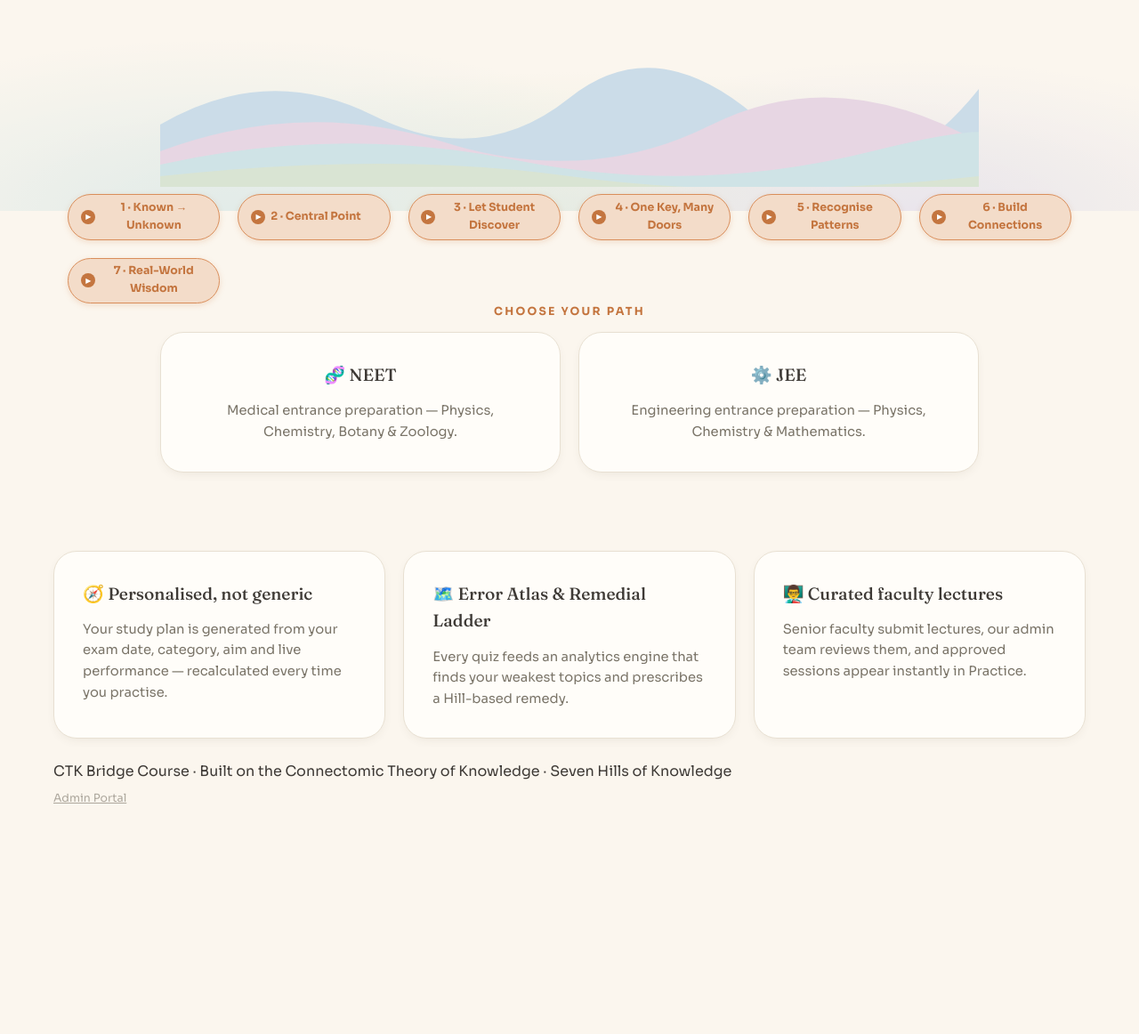
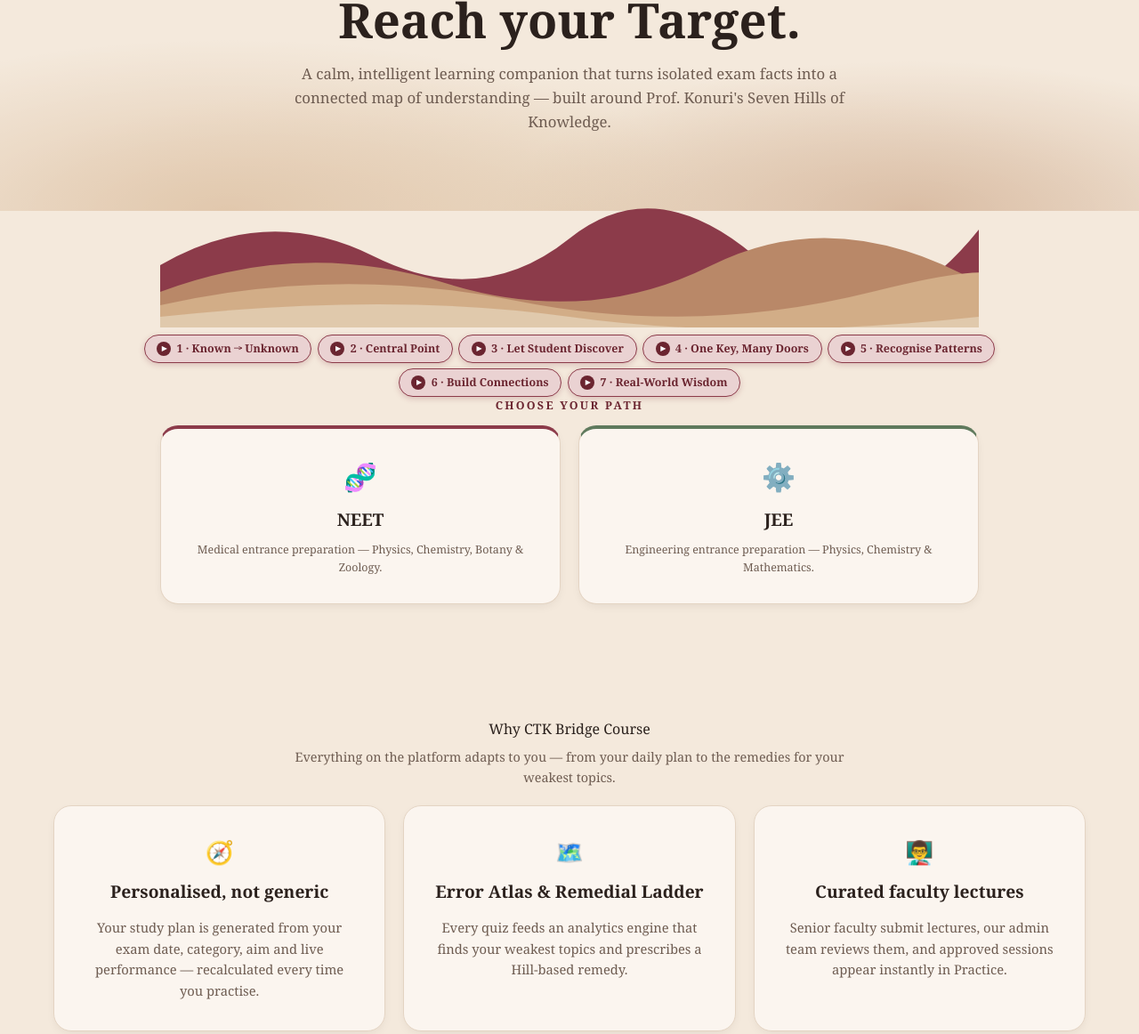
Before and after one commit to SathvikSunnyV/neet-ctk-ignition, a plain HTML site: page frontend/index.html in a window 1280 px wide. Shown: the part 563-1725 px from the top of the page at 89% size. Before the commit the page ends 1535 px from the top, so only its background shows below. Drawn offline with nearby package versions, Linux system fonts and the light colour scheme.

Commit message:
Frontend Changes applied

```diff
--- a/frontend/index.html
+++ b/frontend/index.html
@@ -5,20 +5,19 @@
 <meta name="viewport" content="width=device-width, initial-scale=1.0, viewport-fit=cover">
 <title>CTK Bridge Course · Connectomic Learning</title>
 <meta name="description" content="A comprehensive NEET & JEE preparation platform built on the Seven Hills of Knowledge.">
-<link rel="preconnect" href="https://fonts.googleapis.com">
-<link href="https://fonts.googleapis.com/css2?family=Fraunces:opsz,wght@9..144,500;600;700&family=Sora:wght@400;500;600;700;800&display=swap" rel="stylesheet">
 <script src="https://cdn.jsdelivr.net/npm/chart.js@4.4.0/dist/chart.umd.min.js"></script>
 <link rel="stylesheet" href="styles.css">
 </head>
 <body>
-<div id="impersonationBanner" style="display:none; position:sticky; top:0; z-index:1000; background:#7a3b12; color:#fff; padding:0.6rem 1rem; text-align:center; font-size:0.9rem;">
-  👁 Viewing as <strong id="impersonationTarget"></strong> — <button id="exitImpersonationBtn" style="background:#fff; color:#7a3b12; border:none; border-radius:6px; padding:0.2rem 0.7rem; font-weight:600; cursor:pointer; margin-left:0.5rem;">Exit &amp; return to Admin</button>
+<div id="impersonationBanner" style="display:none; position:sticky; top:0; z-index:1000; background:#B08A4E; color:#fff; padding:0.6rem 1rem; text-align:center; font-size:0.9rem;">
+  👁 Viewing as <strong id="impersonationTarget"></strong> — <button id="exitImpersonationBtn" style="background:#fff; color:#B08A4E; border:none; border-radius:6px; padding:0.2rem 0.7rem; font-weight:600; cursor:pointer; margin-left:0.5rem;">Exit &amp; return to Admin</button>
 </div>
 <div class="container">
 
   <!-- ===================== NAV ===================== -->
   <div class="navbar">
     <div class="logo">
+      <img src="logo.png" alt="CTK Bridge Course" class="nav-logo-img">
       <h1>🏔️ CTK Bridge Course</h1>
     </div>
     <div class="logo tagline" style="width:100%; order:3;">Connectomic Theory of Knowledge · The Seven Hills of Knowledge</div>
@@ -44,6 +43,7 @@
   <!-- ===================== WELCOME ===================== -->
   <div id="welcomePage" class="page">
     <div class="hero">
+      <img src="logo.png" alt="CTK Bridge Course" class="hero-logo-img">
       <div class="eyebrow">Connectomic Theory of Knowledge</div>
       <h1>Climb the Seven Hills.<br>Connect the concepts.<br>Reach your Target.</h1>
       <p class="lead">A calm, intelligent learning companion that turns isolated exam facts into a connected map of understanding — built around Prof. Konuri's Seven Hills of Knowledge.</p>
@@ -57,26 +57,28 @@
         </svg>
       </div>
       <div class="grid-7 mt-1">
-        <div class="badge badge-hill" onclick="playHillVideo('https://pub-8521d28a1e0d44bb9c7da4e801284a66.r2.dev/The_First_Hill.mp4','1 · Known → Unknown')"><span class="badge-hill-play">▶</span>1 · Known → Unknown</div>
-        <div class="badge badge-hill" onclick="playHillVideo('https://pub-8521d28a1e0d44bb9c7da4e801284a66.r2.dev/The_Second_Hill.mp4','2 · Central Point')"><span class="badge-hill-play">▶</span>2 · Central Point</div>
-        <div class="badge badge-hill" onclick="playHillVideo('https://pub-8521d28a1e0d44bb9c7da4e801284a66.r2.dev/The_Third_Hill__Discovery.mp4','3 · Let Student Discover')"><span class="badge-hill-play">▶</span>3 · Let Student Discover</div>
-        <div class="badge badge-hill" onclick="playHillVideo('https://pub-8521d28a1e0d44bb9c7da4e801284a66.r2.dev/One_Key,_Many_Doors.mp4','4 · One Key, Many Doors')"><span class="badge-hill-play">▶</span>4 · One Key, Many Doors</div>
-        <div class="badge badge-hill" onclick="playHillVideo('https://pub-8521d28a1e0d44bb9c7da4e801284a66.r2.dev/The_Fifth_and_Sixth_Hills.mp4','5 · Recognise Patterns')"><span class="badge-hill-play">▶</span>5 · Recognise Patterns</div>
-        <div class="badge badge-hill" onclick="playHillVideo('https://pub-8521d28a1e0d44bb9c7da4e801284a66.r2.dev/The_Fifth_and_Sixth_Hills.mp4','6 · Build Connections')"><span class="badge-hill-play">▶</span>6 · Build Connections</div>
-        <div class="badge badge-hill" onclick="playHillVideo('https://pub-8521d28a1e0d44bb9c7da4e801284a66.r2.dev/The_Seventh_Hill.mp4','7 · Real-World Wisdom')"><span class="badge-hill-play">▶</span>7 · Real-World Wisdom</div>
+        <div class="badge badge-hill" onclick="playHillVideo('https://pub-f4f030961eab45ada12b3d35525b2379.r2.dev/The First Hill.mp4','1 · Known → Unknown')"><span class="badge-hill-play">▶</span>1 · Known → Unknown</div>
+        <div class="badge badge-hill" onclick="playHillVideo('https://pub-f4f030961eab45ada12b3d35525b2379.r2.dev/The Second Hill.mp4','2 · Central Point')"><span class="badge-hill-play">▶</span>2 · Central Point</div>
+        <div class="badge badge-hill" onclick="playHillVideo('https://pub-f4f030961eab45ada12b3d35525b2379.r2.dev/The Third Hill.mp4','3 · Let Student Discover')"><span class="badge-hill-play">▶</span>3 · Let Student Discover</div>
+        <div class="badge badge-hill" onclick="playHillVideo('https://pub-f4f030961eab45ada12b3d35525b2379.r2.dev/The Fourth Hill.mp4','4 · One Key, Many Doors')"><span class="badge-hill-play">▶</span>4 · One Key, Many Doors</div>
+        <div class="badge badge-hill" onclick="playHillVideo('https://pub-f4f030961eab45ada12b3d35525b2379.r2.dev/The Fifth Hill.mp4','5 · Recognise Patterns')"><span class="badge-hill-play">▶</span>5 · Recognise Patterns</div>
+        <div class="badge badge-hill" onclick="playHillVideo('https://pub-f4f030961eab45ada12b3d35525b2379.r2.dev/The Sixth Hill.mp4','6 · Build Connections')"><span class="badge-hill-play">▶</span>6 · Build Connections</div>
+        <div class="badge badge-hill" onclick="playHillVideo('https://pub-f4f030961eab45ada12b3d35525b2379.r2.dev/The Seventh Hill.mp4','7 · Real-World Wisdom')"><span class="badge-hill-play">▶</span>7 · Real-World Wisdom</div>
       </div>
 
-      <button class="btn btn-primary" id="startNowBtn" style="display:none;">Start Your Journey →</button>
+      <button class="btn btn-primary mt-2" id="startNowBtn" style="display:none;">Start Your Journey →</button>
 
       <div class="eyebrow" style="margin-bottom:0.75rem;">Choose Your Path</div>
-      <div class="grid-3" style="text-align:left; max-width:920px; margin:0 auto 1rem;">
-        <div class="card" style="text-align:center; cursor:pointer;" onclick="showPage('login')">
-          <h3>🧬 NEET</h3>
-          <p style="color:var(--ink-soft); font-size:0.92rem;">Medical entrance preparation — Physics, Chemistry, Botany &amp; Zoology.</p>
+      <div class="grid-3" style="max-width:920px; margin:0 auto 1rem;">
+        <div class="card level-card level-card-neet" onclick="showPage('login')">
+          <span class="level-card-icon">🧬</span>
+          <h3>NEET</h3>
+          <p class="helper-text">Medical entrance preparation — Physics, Chemistry, Botany &amp; Zoology.</p>
         </div>
-        <div class="card" style="text-align:center; cursor:pointer;" onclick="showPage('login')">
-          <h3>⚙️ JEE</h3>
-          <p style="color:var(--ink-soft); font-size:0.92rem;">Engineering entrance preparation — Physics, Chemistry &amp; Mathematics.</p>
+        <div class="card level-card level-card-jee" onclick="showPage('login')">
+          <span class="level-card-icon">⚙️</span>
+          <h3>JEE</h3>
+          <p class="helper-text">Engineering entrance preparation — Physics, Chemistry &amp; Mathematics.</p>
         </div>
         <!-- <div class="card" style="text-align:center; cursor:pointer;" onclick="showPage('login')">
           <h3>🩺 MEDICAL</h3>
@@ -94,17 +96,24 @@
       </div>
     </div>
 
+    <div class="section-lead">
+      <div class="eyebrow">Why CTK Bridge Course</div>
+      <p class="helper-text">Everything on the platform adapts to you — from your daily plan to the remedies for your weakest topics.</p>
+    </div>
     <div class="grid-3">
-      <div class="card">
-        <h3>🧭 Personalised, not generic</h3>
+      <div class="card section-icon-card">
+        <span class="section-icon">🧭</span>
+        <h3>Personalised, not generic</h3>
         <p style="color:var(--ink-soft); font-size:0.92rem;">Your study plan is generated from your exam date, category, aim and live performance — recalculated every time you practise.</p>
       </div>
-      <div class="card">
-        <h3>🗺️ Error Atlas &amp; Remedial Ladder</h3>
+      <div class="card section-icon-card">
+        <span class="section-icon">🗺️</span>
+        <h3>Error Atlas &amp; Remedial Ladder</h3>
         <p style="color:var(--ink-soft); font-size:0.92rem;">Every quiz feeds an analytics engine that finds your weakest topics and prescribes a Hill-based remedy.</p>
       </div>
-      <div class="card">
-        <h3>👨‍🏫 Curated faculty lectures</h3>
+      <div class="card section-icon-card">
+        <span class="section-icon">👨‍🏫</span>
+        <h3>Curated faculty lectures</h3>
         <p style="color:var(--ink-soft); font-size:0.92rem;">Senior faculty submit lectures, our admin team reviews them, and approved sessions appear instantly in Practice.</p>
       </div>
     </div>
--- a/frontend/styles.css
+++ b/frontend/styles.css
@@ -1,43 +1,53 @@
 /* =====================================================================
-   NEET CTK IGNITION — "Seven Hills" visual system
-   Palette: warm cream base, soft mist-blue / sage / lavender hill bands,
-   terracotta-clay accent for CTAs (the "summit marker").
-   Display face: Fraunces (warm, academic serif)
-   Body face: Sora (calm, rounded geometric sans)
+   CTK BRIDGE COURSE — "Seven Hills" visual system
+   Palette: warm ivory paper + deep burgundy/plum accent, an
+   anatomical-atlas feel (old textbook paper + engraved-plate ink),
+   ported from the Connectomic Medical Academy design system.
+   Display + body face: warm serif (Iowan Old Style / Georgia / Palatino)
    ===================================================================== */
 
 :root{
-  --cream:        #FBF6EE;
-  --cream-deep:   #F3ECDF;
-  --paper:        #FFFDF9;
-  --ink:          #3E3A36;
-  --ink-soft:     #7A7468;
+  --cream:        #F4E9DC;
+  --cream-deep:   #EDE0CE;
+  --paper:        #FBF5EF;
+  --ink:          #2B211D;
+  --ink-soft:     #6E5C51;
 
-  --hill-1: #E7D9C9; /* foothill - warm sand */
-  --hill-2: #D9E4D3; /* sage */
-  --hill-3: #CFE3E6; /* mist blue */
-  --hill-4: #DCD8EC; /* lavender */
-  --hill-5: #E7D6E3; /* dusty rose */
-  --hill-6: #D6E6DD; /* deep sage */
-  --hill-7: #CBDCE8; /* far peak blue */
+  --hill-1: #EADBC8; /* foothill - warm sand */
+  --hill-2: #E0C9AC; /* ochre sand */
+  --hill-3: #D2AD87; /* warm ochre */
+  --hill-4: #C59A78; /* deep ochre */
+  --hill-5: #B98868; /* brass ochre */
+  --hill-6: #A2615A; /* rose-brown */
+  --hill-7: #8C3B4A; /* burgundy peak */
 
-  --accent: #D98E5B;       /* clay terracotta */
-  --accent-deep: #C4753F;
-  --accent-soft: #F3DCC9;
+  --accent: #8C3B4A;        /* muted burgundy -- anatomical plate red */
+  --accent-deep: #6B2530;
+  --accent-soft: #EAD2D2;
 
-  --ok: #7FAE8E;
-  --warn: #D9A65B;
+  --accent2: #5F7A5D;       /* sage green -- secondary/success */
+  --accent2-deep: #435A42;
+  --accent2-soft: #DCE6D8;
 
-  --border: #E8E0D2;
-  --shadow: 0 10px 30px -12px rgba(80, 65, 45, 0.18);
-  --shadow-sm: 0 4px 14px -6px rgba(80, 65, 45, 0.14);
+  --accent3: #B98868;       /* warm ochre -- Bridge Course */
+  --accent3-deep: #8C6142;
+  --accent3-soft: #EBDBC9;
 
-  --radius-lg: 26px;
-  --radius-md: 16px;
+  --gold: #B08A4E;          /* muted brass -- highlights */
+
+  --ok: #5F7A5D;
+  --warn: #B98868;
+
+  --border: #E4D4C3;
+  --shadow: 0 10px 30px -12px rgba(43, 33, 29, 0.18);
+  --shadow-sm: 0 4px 14px -6px rgba(43, 33, 29, 0.14);
+
+  --radius-lg: 20px;
+  --radius-md: 12px;
   --radius-sm: 10px;
 
-  --font-display: 'Fraunces', serif;
-  --font-body: 'Sora', sans-serif;
+  --font-display: 'Iowan Old Style', 'Georgia', 'Palatino Linotype', serif;
+  --font-body: 'Iowan Old Style', 'Georgia', 'Palatino Linotype', serif;
 }
 
 *{ margin:0; padding:0; box-sizing:border-box; }
@@ -73,12 +83,24 @@ a{ color: var(--accent-deep); }
   display:flex; justify-content:space-between; align-items:center; gap:1rem;
   flex-wrap:wrap; padding: 1.1rem 0; margin-bottom: 1.75rem;
 }
+.logo{ display:flex; align-items:center; gap:0.7rem; }
 .logo h1{
   font-family: var(--font-display);
   font-size: 1.55rem; font-weight: 600; letter-spacing: 0.01em;
   color: var(--ink); display:flex; align-items:center; gap:0.5rem;
 }
 .logo .tagline{ font-size:0.72rem; color: var(--ink-soft); letter-spacing:0.04em; margin-top:0.15rem; }
+.nav-logo-img{
+  height: 52px; width: 52px; object-fit: cover; border-radius: 50%; flex-shrink: 0;
+  border: 2.5px solid var(--accent3, #B98868);
+  box-shadow: 0 3px 12px rgba(43,33,29,0.2);
+  transition: transform 0.15s ease;
+}
+.logo:hover .nav-logo-img{ transform: scale(1.05); }
+.hero-logo-img{
+  display: block; margin: 0 auto 1rem; height: 130px; width: 130px; object-fit: cover;
+  border-radius: 50%; border: 3px solid var(--accent3, #B98868); box-shadow: 0 4px 16px rgba(43,33,29,0.18);
+}
 
 .nav-links{ display:flex; gap:0.4rem; flex-wrap:wrap; }
 .nav-btn{
@@ -104,7 +126,7 @@ a{ color: var(--accent-deep); }
   color: #fff; border:none;
 }
 .btn-outline{ background: transparent; border: 1.5px solid var(--ink); }
-.btn-danger{ background: #C75C5C; color:#fff; border:none; }
+.btn-danger{ background: #A33F3F; color:#fff; border:none; }
 .btn:disabled{ opacity:0.55; cursor:not-allowed; transform:none; }
 .btn-block{ width:100%; }
 
@@ -117,10 +139,33 @@ a{ color: var(--accent-deep); }
 .card h2{ font-family: var(--font-display); font-size: 1.6rem; font-weight:600; margin-bottom:0.6rem; }
 .card h3{ font-family: var(--font-display); font-size: 1.2rem; font-weight:600; margin-bottom:0.85rem; }
 
-.grid-2, .grid-3, .grid-7{ display:grid; gap: 1.25rem; }
+/* Elegant "level"-style cards — top accent border, centered content,
+   gentle hover lift. Used for the path-choice and feature cards on
+   the Welcome page so they read as a considered set, not a plain grid. */
+.level-card{
+  cursor:pointer; text-align:center; padding: 1.9rem 1.4rem;
+  transition: transform 0.2s ease, box-shadow 0.2s ease; border-top: 4px solid var(--accent);
+}
+.level-card:hover{ transform: translateY(-4px); box-shadow: var(--shadow); }
+.level-card h3{ margin-bottom: 0.5rem; }
+.level-card-neet{ border-top-color: var(--accent); }
+.level-card-jee{ border-top-color: var(--accent2); }
+.level-card-icon{ font-size: 1.9rem; margin-bottom: 0.5rem; display:block; }
+
+.section-icon-card{ text-align:center; }
+.section-icon-card .section-icon{ font-size: 1.6rem; margin-bottom: 0.5rem; display:block; }
+
+.grid-2, .grid-3{ display:grid; gap: 1.25rem; }
 .grid-2{ grid-template-columns: repeat(auto-fit, minmax(240px, 1fr)); }
 .grid-3{ grid-template-columns: repeat(auto-fit, minmax(220px, 1fr)); }
-.grid-7{ grid-template-columns: repeat(auto-fit, minmax(150px, 1fr)); }
+.grid-7{ display:flex; flex-wrap:wrap; justify-content:center; gap:0.4rem; }
+
+/* Section header rhythm for the Welcome page: a small eyebrow label
+   plus a centered helper line above a grid, mirroring how each
+   section on the page is introduced with generous top spacing. */
+.section-lead{ text-align:center; margin: 2.5rem 0 1.25rem; }
+.section-lead .eyebrow{ margin-bottom: 0.4rem; }
+.section-lead .helper-text{ max-width: 620px; margin: 0 auto; font-size: 0.9rem; }
 
 /* ---------------------------------------------------------------- forms */
 label.field-label{ display:block; font-size:0.78rem; font-weight:700; color:var(--ink-soft); margin-bottom:0.35rem; text-transform:uppercase; letter-spacing:0.04em; }
@@ -147,16 +192,16 @@ textarea{ resize: vertical; min-height: 100px; }
   border-radius: 999px; font-size: 0.78rem; font-weight:700; display:inline-block;
   border: 1px solid var(--border);
 }
-.badge.success{ background:#E4F0E6; color:#4F7A5C; border-color:#CDE3D2; }
-.badge.warn{ background:#F6EBD9; color:#A1742F; border-color:#EFDDBE; }
-.badge.danger{ background:#F7E4E4; color:#B6504F; border-color:#F0CFCF; }
+.badge.success{ background:var(--accent2-soft); color:var(--accent2-deep); border-color:var(--accent2); }
+.badge.warn{ background:var(--accent3-soft); color:var(--accent3-deep); border-color:var(--accent3); }
+.badge.danger{ background:var(--accent-soft); color:var(--accent-deep); border-color:var(--accent); }
 .badge-hill{
   cursor:pointer; transition: transform 0.15s ease, background 0.15s ease, box-shadow 0.15s ease;
   background: var(--accent-soft); border-color: var(--accent); color: var(--accent-deep);
-  box-shadow: 0 2px 6px rgba(217,142,91,0.25);
+  box-shadow: 0 2px 6px rgba(140,59,74,0.25);
   display:inline-flex; align-items:center; gap:0.4rem;
 }
-.badge-hill:hover{ background: var(--accent); color:#fff; transform: translateY(-2px); box-shadow: 0 4px 10px rgba(217,142,91,0.4); }
+.badge-hill:hover{ background: var(--accent); color:#fff; transform: translateY(-2px); box-shadow: 0 4px 10px rgba(140,59,74,0.4); }
 .badge-hill:hover .badge-hill-play{ background:#fff; color: var(--accent-deep); }
 .badge-hill-play{
   display:inline-flex; align-items:center; justify-content:center;
@@ -255,7 +300,7 @@ textarea{ resize: vertical; min-height: 100px; }
   display:flex; align-items:center; gap:0.6rem; padding: 0.5rem 0.7rem; border-radius: var(--radius-sm);
   cursor:pointer; transition: background .15s ease;
 }
-.quiz-option:hover{ background: rgba(217,142,91,0.08); }
+.quiz-option:hover{ background: rgba(140,59,74,0.08); }
 .quiz-option input{ width:auto; accent-color: var(--accent); }
 
 /* ---------------------------------------------------------------- flex / layout helpers */
@@ -297,8 +342,8 @@ hr.divider{ border:none; border-top:1px solid var(--border); margin: 1.5rem 0; }
   transition: all .3s ease; z-index: 999; max-width: 90vw; text-align:center;
 }
 #toast.show{ opacity:1; transform: translateX(-50%) translateY(0); }
-#toast.error{ background: #B6504F; }
-#toast.success{ background: #4F7A5C; }
+#toast.error{ background: #A33F3F; }
+#toast.success{ background: #435A42; }
 
 /* ---------------------------------------------------------------- loading spinner */
 .spinner{
@@ -351,9 +396,9 @@ hr.divider{ border:none; border-top:1px solid var(--border); margin: 1.5rem 0; }
 .material-row .material-title{ font-weight:700; font-size:0.9rem; }
 .material-row .material-desc{ font-size:0.82rem; color: var(--ink-soft); margin-top:0.2rem; }
 
-.proficiency-badge.Beginner{ background:#F7E4E4; color:#B6504F; border-color:#F0CFCF; }
-.proficiency-badge.Intermediate{ background:#F6EBD9; color:#A1742F; border-color:#EFDDBE; }
-.proficiency-badge.Advanced{ background:#E4F0E6; color:#4F7A5C; border-color:#CDE3D2; }
+.proficiency-badge.Beginner{ background:var(--accent-soft); color:var(--accent-deep); border-color:var(--border); }
+.proficiency-badge.Intermediate{ background:var(--accent3-soft); color:var(--accent3-deep); border-color:var(--border); }
+.proficiency-badge.Advanced{ background:var(--accent2-soft); color:var(--accent2-deep); border-color:var(--border); }
 
 .rec-item{ border-bottom: 1px solid var(--border); padding: 0.9rem 0; }
 .rec-item:last-child{ border-bottom:none; }
@@ -387,13 +432,13 @@ hr.divider{ border:none; border-top:1px solid var(--border); margin: 1.5rem 0; }
   border-radius: var(--radius-md); background: var(--paper);
   transition: border-color 0.15s ease;
 }
-.test-question-card.answered{ border-color: var(--accent-soft); background: #FFFDF6; }
+.test-question-card.answered{ border-color: var(--accent-soft); background: #FCF3F0; }
 .test-question-meta{
   font-size:0.78rem; color: var(--ink-soft); margin-bottom:0.75rem;
   display:flex; gap:0.6rem; flex-wrap:wrap;
 }
 .test-question-meta span{
-  background: var(--cream-deep, #F3EEE3); padding:0.15rem 0.6rem; border-radius:999px;
+  background: var(--cream-deep, #EDE0CE); padding:0.15rem 0.6rem; border-radius:999px;
 }
 .test-question-text{
   margin: 0 0 1.1rem; font-weight:600; font-size:1.05rem; line-height:1.5;
```
Also changed, not shown: frontend/app.js, 1 other file.
